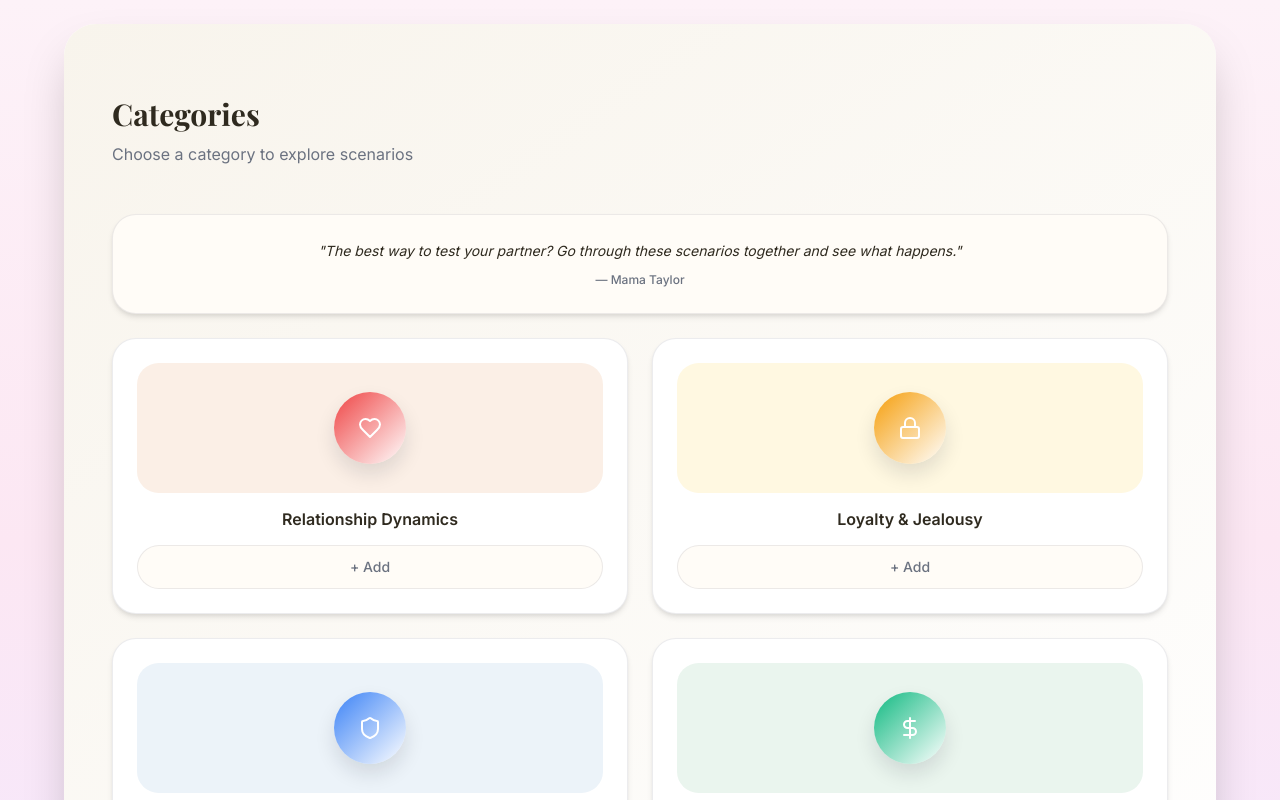
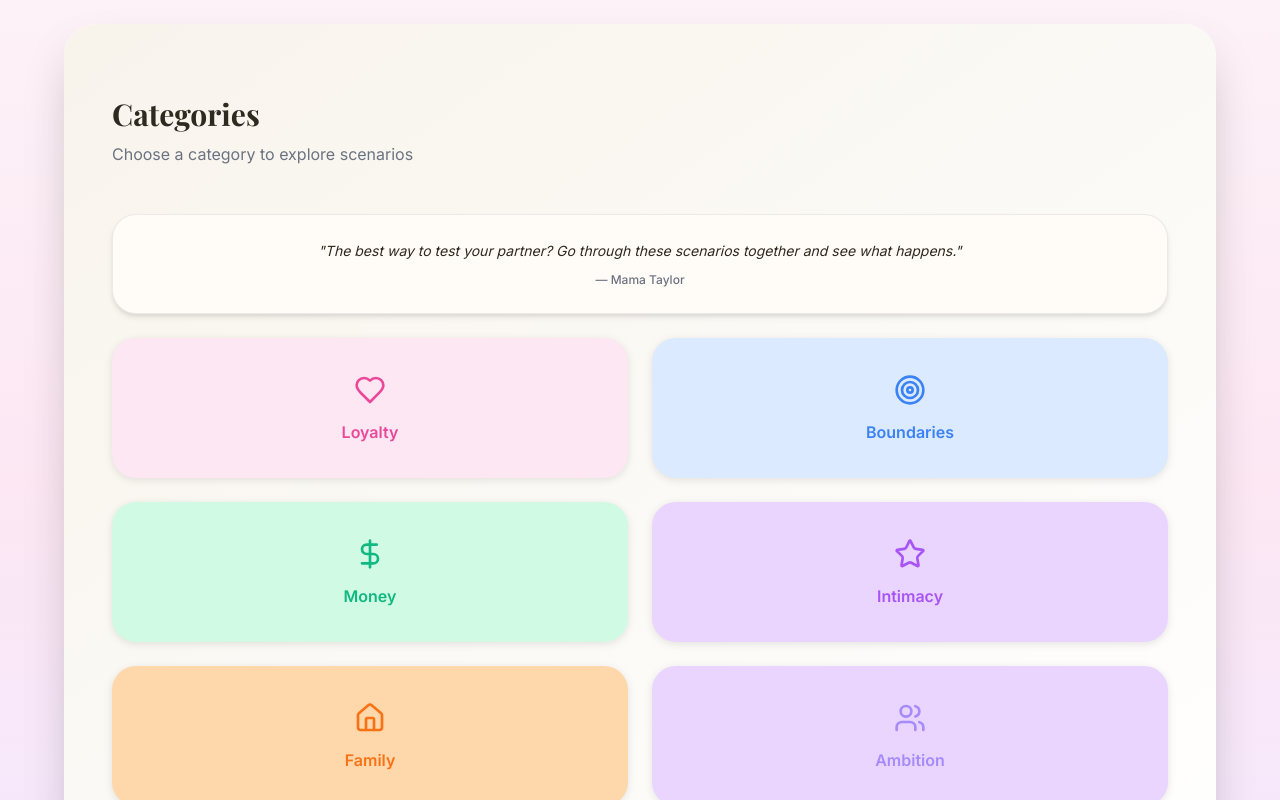
Before and after one commit to husain-smh/beforewedate, a Next.js app: page / in a window 1280 px wide. Built offline with nearby package versions, Linux system fonts and the light colour scheme.

Commit message:
updated categories screen, and changed db loading to make it faster

```diff
--- a/package.json
+++ b/package.json
@@ -1,5 +1,5 @@
 {
-      "name": "Know That Person App",
+      "name": "before we date",
       "version": "0.1.0",
       "private": true,
       "scripts": {
--- a/src/app/api/scenarios/route.ts
+++ b/src/app/api/scenarios/route.ts
@@ -24,18 +24,19 @@ export async function GET(request: NextRequest) {
       }
     }
 
-    const [scenarios, total] = await Promise.all([
-      scenariosCollection
-        .find(query)
-        .sort({ createdAt: -1 })
-        .skip(skip)
-        .limit(limit)
-        .toArray(),
-      scenariosCollection.countDocuments(query)
-    ]);
+    // Only fetch scenarios, skip countDocuments for better performance
+    const scenarios = await scenariosCollection
+      .find(query)
+      .sort({ createdAt: -1 })
+      .skip(skip)
+      .limit(limit + 1) // Fetch one extra to check if there are more
+      .toArray();
+
+    const hasMore = scenarios.length > limit;
+    const results = hasMore ? scenarios.slice(0, limit) : scenarios;
 
     return NextResponse.json({
-      scenarios: scenarios.map(s => ({
+      scenarios: results.map(s => ({
         id: s._id.toString(),
         title: s.title,
         category: s.category,
@@ -46,8 +47,7 @@ export async function GET(request: NextRequest) {
       pagination: {
         page,
         limit,
-        total,
-        hasMore: skip + scenarios.length < total,
+        hasMore,
       }
     });
   } catch (error) {
--- a/src/app/feed/page.tsx
+++ b/src/app/feed/page.tsx
@@ -32,7 +32,7 @@ function FeedContent() {
       style={{ background: 'linear-gradient(to bottom, var(--color-bg-gradient-start), var(--color-bg-gradient-mid), var(--color-bg-gradient-end))' }}
     >
       <div
-        className="w-full max-w-md md:max-w-5xl lg:max-w-6xl min-h-screen md:min-h-0 rounded-[40px] md:rounded-[32px] overflow-hidden shadow-2xl relative"
+        className="w-full max-w-md md:max-w-5xl lg:max-w-6xl h-screen md:h-auto md:min-h-[600px] md:max-h-[90vh] rounded-[40px] md:rounded-[32px] overflow-hidden shadow-2xl relative flex flex-col"
         style={{ backgroundColor: 'var(--color-card-bg)' }}
       >
         <FeedScreen
--- a/src/app/layout.tsx
+++ b/src/app/layout.tsx
@@ -3,7 +3,7 @@ import '../styles/globals.css'
 import '../index.css'
 
 export const metadata: Metadata = {
-  title: 'Know That Person App',
+  title: 'before we date',
   description: 'Explore relationship scenarios and compare answers',
 }
 
--- a/src/components/CategoriesScreen.tsx
+++ b/src/components/CategoriesScreen.tsx
@@ -1,43 +1,57 @@
 import { useState, useEffect, type ReactElement } from 'react';
 import { motion } from 'motion/react';
-import { Heart, Lock, Shield, DollarSign, ArrowLeft } from 'lucide-react';
+import { Heart, Target, DollarSign, Star, Home, Users, ArrowLeft } from 'lucide-react';
 
 interface Category {
   id: string;
   name: string;
   icon: ReactElement;
-  iconColor: string;
-  accentVar: string;
+  backgroundColor: string;
+  textColor: string;
 }
 
 const categories: Category[] = [
   {
-    id: 'relationship-dynamics',
-    name: 'Relationship Dynamics',
-    icon: <Heart className="w-6 h-6" />,
-    iconColor: '#EF4444', // Red
-    accentVar: '--color-pastel-blush'
-  },
-  {
     id: 'loyalty',
-    name: 'Loyalty & Jealousy',
-    icon: <Lock className="w-6 h-6" />,
-    iconColor: '#F59E0B', // Orange
-    accentVar: '--color-pastel-citrus'
+    name: 'Loyalty',
+    icon: <Heart className="w-8 h-8" />,
+    backgroundColor: '#FCE7F3', // Light pink
+    textColor: '#EC4899' // Pink
   },
   {
     id: 'boundaries',
-    name: 'Boundaries & Privacy',
-    icon: <Shield className="w-6 h-6" />,
-    iconColor: '#3B82F6', // Blue
-    accentVar: '--color-pastel-sky'
+    name: 'Boundaries',
+    icon: <Target className="w-8 h-8" />,
+    backgroundColor: '#DBEAFE', // Light blue
+    textColor: '#3B82F6' // Blue
   },
   {
     id: 'money',
-    name: 'Money & Power',
-    icon: <DollarSign className="w-6 h-6" />,
-    iconColor: '#10B981', // Green
-    accentVar: '--color-pastel-mint'
+    name: 'Money',
+    icon: <DollarSign className="w-8 h-8" />,
+    backgroundColor: '#D1FAE5', // Light green
+    textColor: '#10B981' // Green
+  },
+  {
+    id: 'intimacy',
+    name: 'Intimacy',
+    icon: <Star className="w-8 h-8" />,
+    backgroundColor: '#E9D5FF', // Light purple
+    textColor: '#A855F7' // Purple
+  },
+  {
+    id: 'family',
+    name: 'Family',
+    icon: <Home className="w-8 h-8" />,
+    backgroundColor: '#FED7AA', // Light orange/peach
+    textColor: '#F97316' // Orange
+  },
+  {
+    id: 'ambition',
+    name: 'Ambition',
+    icon: <Users className="w-8 h-8" />,
+    backgroundColor: '#E9D5FF', // Light lavender
+    textColor: '#A78BFA' // Lavender
   }
 ];
 
@@ -178,7 +192,7 @@ export function CategoriesScreen({ onContinue, initialSelected = [], onBack }: C
         </div>
       </motion.div>
 
-      <div className="grid grid-cols-2 md:grid-cols-2 lg:grid-cols-2 gap-4 md:gap-6 relative z-10 mb-6">
+      <div className="grid grid-cols-2 gap-4 md:gap-6 relative z-10 mb-6">
         {categories.map((category, index) => (
           <motion.button
             key={category.id}
@@ -191,48 +205,33 @@ export function CategoriesScreen({ onContinue, initialSelected = [], onBack }: C
             }}
             whileTap={{ scale: 0.95 }}
             onClick={() => toggleCategory(category.id)}
-            className="relative transition-all duration-300 flex flex-col items-center text-center"
+            className="relative transition-all duration-300 flex flex-col items-center justify-center text-center"
             style={{
-              backgroundColor: 'var(--color-card-bg)',
+              backgroundColor: category.backgroundColor,
               borderRadius: 'var(--radius-xl)',
-              padding: 'var(--spacing-lg)',
+              padding: '2rem 1.5rem',
+              minHeight: '140px',
               boxShadow: selected.includes(category.id)
-                ? 'var(--shadow-soft-elevated)'
-                : 'var(--shadow-md)',
+                ? '0 4px 12px rgba(0, 0, 0, 0.15)'
+                : '0 2px 8px rgba(0, 0, 0, 0.1)',
               border: selected.includes(category.id)
-                ? '1.5px solid var(--color-icon-circle-start)'
-                : '1px solid var(--color-border-soft)',
-              gap: 'var(--spacing-md)'
+                ? `2px solid ${category.textColor}`
+                : 'none',
+              gap: '1rem',
+              transform: selected.includes(category.id) ? 'scale(1.02)' : 'scale(1)'
             }}
             aria-pressed={selected.includes(category.id)}
           >
-            {/* Icon + Accent Surface */}
+            {/* Icon */}
             <div
               style={{
-                width: '100%',
-                minHeight: '130px',
-                borderRadius: 'calc(var(--radius-xl) * 0.9)',
-                backgroundColor: `var(${category.accentVar})`,
                 display: 'flex',
                 alignItems: 'center',
-                justifyContent: 'center'
+                justifyContent: 'center',
+                color: category.textColor
               }}
             >
-              <div
-                style={{
-                  width: '72px',
-                  height: '72px',
-                  borderRadius: 'var(--radius-full)',
-                  background: `linear-gradient(135deg, ${category.iconColor}, var(--color-card-bg))`,
-                  display: 'flex',
-                  alignItems: 'center',
-                  justifyContent: 'center',
-                  color: 'var(--color-button-text, #FFFFFF)',
-                  boxShadow: 'var(--shadow-orb)'
-                }}
-              >
-                {category.icon}
-              </div>
+              {category.icon}
             </div>
 
             {/* Category Name */}
@@ -240,7 +239,7 @@ export function CategoriesScreen({ onContinue, initialSelected = [], onBack }: C
               style={{
                 fontSize: 'var(--font-size-base, 1rem)',
                 fontWeight: 'var(--font-weight-semibold, 600)',
-                color: 'var(--color-text-display, #2F2A1F)',
+                color: category.textColor,
                 lineHeight: 'var(--line-height-tight, 1.25)',
                 textAlign: 'center',
                 padding: 0,
@@ -249,26 +248,6 @@ export function CategoriesScreen({ onContinue, initialSelected = [], onBack }: C
             >
               {category.name}
             </span>
-
-            {/* Faux Add Control */}
-            <div
-              style={{
-                width: '100%',
-                borderRadius: 'var(--radius-full)',
-                border: selected.includes(category.id)
-                  ? '1px solid var(--color-icon-circle-start)'
-                  : '1px solid var(--color-border-soft)',
-                padding: '0.65rem',
-                backgroundColor: 'var(--color-surface-ivory)',
-                color: selected.includes(category.id)
-                  ? 'var(--color-icon-circle-start)'
-                  : 'var(--color-text-secondary)',
-                fontSize: 'var(--font-size-sm, 0.875rem)',
-                fontWeight: 'var(--font-weight-medium, 500)'
-              }}
-            >
-              + Add
-            </div>
           </motion.button>
         ))}
       </div>
```
Also changed, not shown: scripts/create-indexes.ts (+13 -0 lines), src/components/FeedScreen.tsx (+19 -18 lines), 1 other file (tests, documents, lock files or other folders).
